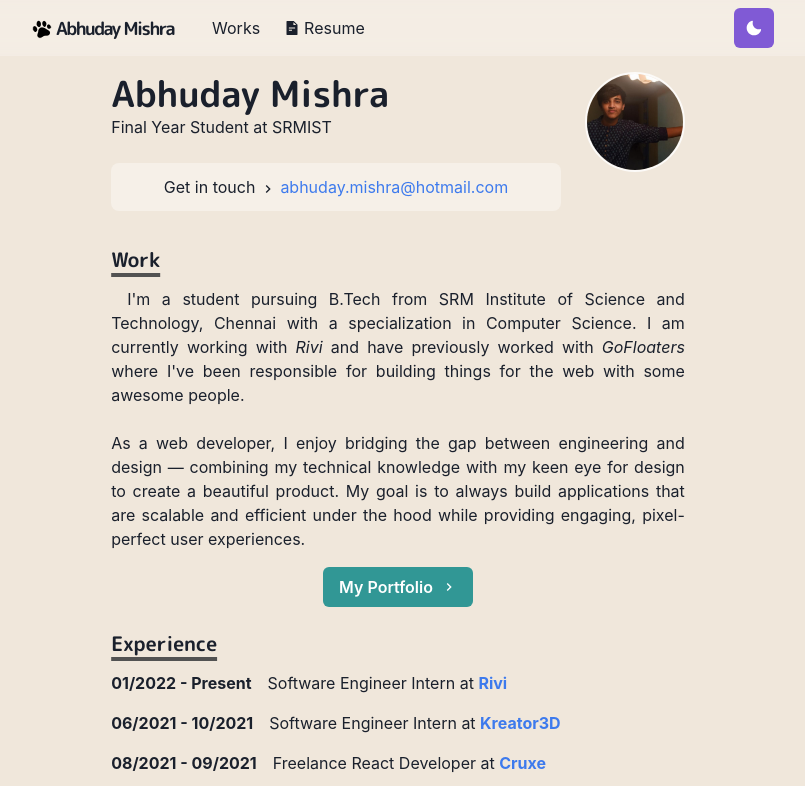
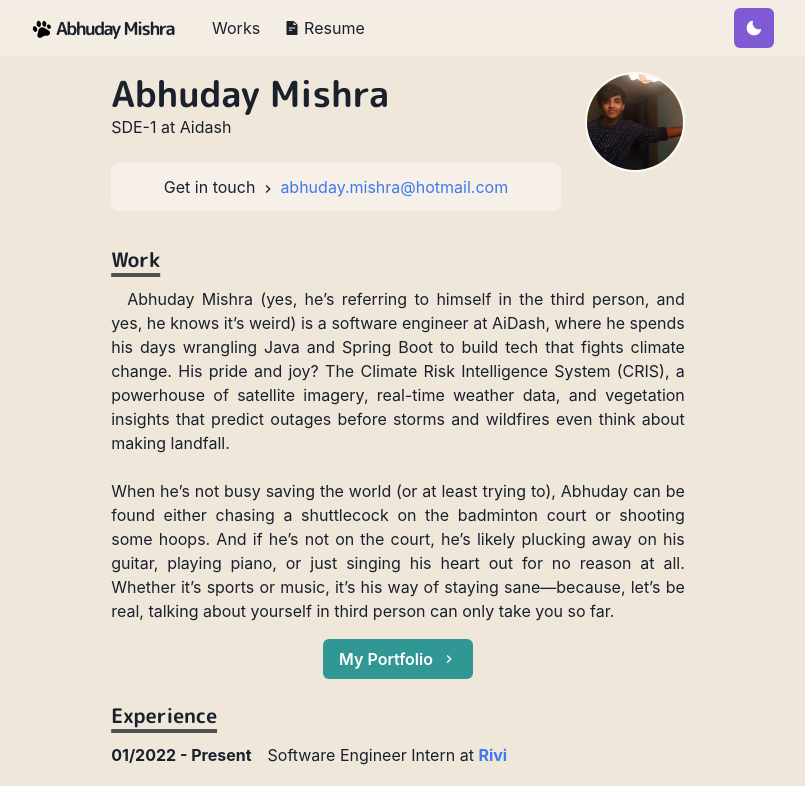
Before and after one commit to abhudaym/Portfolio-v2.0, a Next.js app: page / in a window 1280 px wide. Shown: the top 786 px of the page, without its empty margins (242-1047 px from the left). Built offline with nearby package versions, Linux system fonts and the light colour scheme.

Commit message:
Update index.js

```diff
--- a/pages/index.js
+++ b/pages/index.js
@@ -35,7 +35,7 @@ export default function Home() {
             <Heading as="h2" variant="page-title">
               Abhuday Mishra
             </Heading>
-            <p>Final Year Student at SRMIST</p>
+            <p>SDE-1 at Aidash</p>
             <br />
 
             <Box
@@ -74,18 +74,10 @@ export default function Home() {
             Work
           </Heading>
           <Paragraph>
-            I&apos;m a student pursuing B.Tech from SRM Institute of Science and
-            Technology, Chennai with a specialization in Computer Science. I am
-            currently working with <em>Rivi</em> and have previously worked with{" "}
-            <em>GoFloaters</em> where I&apos;ve been responsible for building
-            things for the web with some awesome people.
+            Abhuday Mishra (yes, he’s referring to himself in the third person, and yes, he knows it’s weird) is a software engineer at AiDash, where he spends his days wrangling Java and Spring Boot to build tech that fights climate change. His pride and joy? The Climate Risk Intelligence System (CRIS), a powerhouse of satellite imagery, real-time weather data, and vegetation insights that predict outages before storms and wildfires even think about making landfall.
             <br />
             <br />
-            As a web developer, I enjoy bridging the gap between engineering and
-            design — combining my technical knowledge with my keen eye for
-            design to create a beautiful product. My goal is to always build
-            applications that are scalable and efficient under the hood while
-            providing engaging, pixel-perfect user experiences.
+            When he’s not busy saving the world (or at least trying to), Abhuday can be found either chasing a shuttlecock on the badminton court or shooting some hoops. And if he’s not on the court, he’s likely plucking away on his guitar, playing piano, or just singing his heart out for no reason at all. Whether it’s sports or music, it’s his way of staying sane—because, let’s be real, talking about yourself in third person can only take you so far.
           </Paragraph>
           <Box align="center" my={4}>
             <NextLink href="/works">
```
